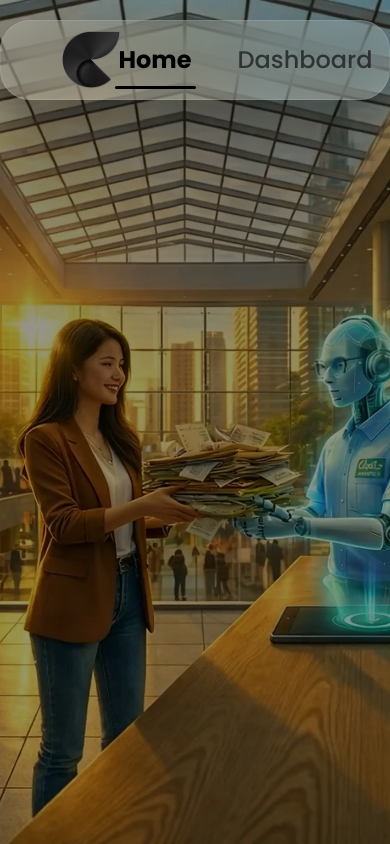
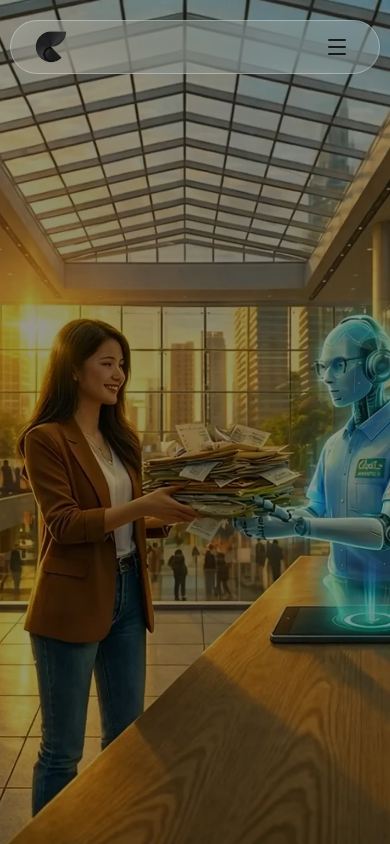
Before and after one commit to iHanzyy/clevio-ai-staff-revamp, a Next.js app: page / in a window 390 px wide. Built offline with nearby package versions, Linux system fonts and the light colour scheme.

Commit message:
Implement responsive mobile navigation with animations and update desktop active link indicator in Navbar.

```diff
--- a/src/components/layout/Navbar.tsx
+++ b/src/components/layout/Navbar.tsx
@@ -1,10 +1,12 @@
 "use client";
 
+import { useState } from "react";
 import Image from "next/image";
 import Link from "next/link";
 import { usePathname } from "next/navigation";
+import { Menu, X } from "lucide-react";
 import { cn } from "@/lib/utils";
-import { motion } from "framer-motion";
+import { motion, AnimatePresence } from "framer-motion";
 
 interface NavbarProps {
     className?: string;
@@ -12,84 +14,155 @@ interface NavbarProps {
 
 export function Navbar({ className }: NavbarProps) {
     const pathname = usePathname();
+    const [isMobileMenuOpen, setIsMobileMenuOpen] = useState(false);
+
     const isHome = pathname === "/";
     // Consider /login as the Dashboard active state for now as requested
     const isDashboard = pathname === "/login" || pathname === "/dashboard";
 
+    const navItems = [
+        { name: "Home", path: "/" },
+        { name: "Dashboard", path: "/login" },
+    ];
 
     return (
+        <>
             <nav
                 className={cn(
-                "flex items-center justify-between px-[60px]",
+                    "flex items-center justify-between px-5 py-2 md:px-6 md:py-2.5",
                     // Dimensions & Background
-                // Width: 956px (responsive: scales down on smaller screens)
-                "w-full max-w-[1000px] h-[80px]",
-                // Liquid Glass Effect (Apple Tech Elegant)
-                "bg-[#F9F6EE]/20 backdrop-blur-xl backdrop-saturate-150",
-                "border border-white/10",
-                "rounded-[30px]",
-                // Shadow (exact values from design)
-                "shadow-[0_452px_127px_0_rgba(0,0,0,0.01),0_289px_116px_0_rgba(0,0,0,0.04),0_163px_98px_0_rgba(0,0,0,0.15),0_72px_72px_0_rgba(0,0,0,0.26),0_18px_40px_0_rgba(0,0,0,0.29)]",
-                className
+                    "w-[95%] max-w-7xl h-auto min-h-[50px] md:min-h-[64px]",
+                    // Liquid Glass Effect (Apple Tech Elegant - Glassmorphism)
+                    "bg-white/20 backdrop-blur-xl backdrop-saturate-150",
+                    "border border-white/30",
+                    "rounded-full",
+                    // Shadow
+                    "shadow-[0_452px_127px_0_rgba(0,0,0,0.01),0_289px_116px_0_rgba(0,0,0,0.04),0_163px_98px_0_rgba(0,0,0,0.15)]",
+                    className,
+                    "relative z-50 transition-all duration-300"
                 )}
             >
                 {/* Logo Section */}
-            <div className="flex-shrink-0">
+                <div className="flex-shrink-0 ml-1 md:ml-2">
+                    <Link href="/" onClick={() => setIsMobileMenuOpen(false)}>
                         <Image
                             src="/clevioLogo.webp"
                             alt="Clevio Logo"
-                    width={60.054}
-                    height={62.943}
-                    style={{
-                        width: "60.054px",
-                        height: "62.943px",
-                        objectFit: "contain",
-                    }}
+                            width={32}
+                            height={34}
+                            className="w-auto h-[34px] md:h-[40px] object-contain"
                             priority
                         />
+                    </Link>
                 </div>
 
-            {/* Navigation Links */}
-            {/* Navigation Links */}
-            <div
-                className="flex justify-center items-center gap-[30px]"
-                style={{ width: "249px" }}
-            >
-                {[
-                    { name: "Home", path: "/" },
-                    { name: "Dashboard", path: "/login" }, // Use /login as dashboard link for now
-                ].map((item) => {
+                {/* Desktop Navigation */}
+                <div className="hidden md:flex justify-center items-center gap-4 mr-2">
+                    {navItems.map((item) => {
                         const isActive = pathname === item.path || (item.path === "/login" && pathname === "/dashboard");
 
                         return (
                             <Link
                                 key={item.path}
                                 href={item.path}
-                            className="relative flex flex-col items-center justify-center p-2"
+                                className="relative flex items-center justify-center px-6 py-2 rounded-full transition-all duration-300"
+                            >
+                                {/* Active State Capsule Background */}
+                                {isActive && (
+                                    <motion.div
+                                        layoutId="navbar-active-pill"
+                                        className="absolute inset-0 bg-white/40 shadow-sm rounded-full"
+                                        transition={{
+                                            type: "spring",
+                                            stiffness: 300,
+                                            damping: 25
+                                        }}
+                                    />
+                                )}
+
+                                <span className={cn(
+                                    "relative z-10 text-[15px] leading-normal font-sans font-semibold transition-colors duration-200",
+                                    isActive ? "text-black" : "text-black/60 hover:text-black"
+                                )}>
+                                    {item.name}
+                                </span>
+                            </Link>
+                        );
+                    })}
+                </div>
+
+                {/* Mobile Hamburger Menu */}
+                <div className="md:hidden mr-1">
+                    <button
+                        onClick={() => setIsMobileMenuOpen(!isMobileMenuOpen)}
+                        className="p-1.5 rounded-full hover:bg-white/20 transition-colors"
+                    >
+                        {isMobileMenuOpen ? (
+                            <X className="w-6 h-6 text-black/80" />
+                        ) : (
+                            <Menu className="w-6 h-6 text-black/80" />
+                        )}
+                    </button>
+                </div>
+            </nav>
+
+            {/* Mobile Menu Overlay (Detached Floating Card - Cekat.ai Style) */}
+            <AnimatePresence>
+                {isMobileMenuOpen && (
+                    <motion.div
+                        initial={{ opacity: 0, scale: 0.95, y: -10 }}
+                        animate={{ opacity: 1, scale: 1, y: 0 }}
+                        exit={{ opacity: 0, scale: 0.95, y: -10 }}
+                        transition={{
+                            type: "spring",
+                            stiffness: 350,
+                            damping: 25
+                        }}
+                        className="fixed left-0 right-0 z-[49] px-6 md:px-8 pointer-events-none"
+                        style={{ top: "75px" }} // Positioned just below the navbar (approx 50px + 25px gap)
+                    >
+                        {/* Card Container */}
+                        <div className="w-[95%] max-w-7xl mx-auto pointer-events-auto mt-2">
+                            <div className={cn(
+                                "flex flex-col w-full rounded-[2rem] overflow-hidden",
+                                // Adjusted Glassmorphism - Slightly more transparent to optically match top navbar
+                                "bg-white/15 backdrop-blur-xl backdrop-saturate-150",
+                                "border border-white/20",
+                                "shadow-[0_20px_40px_-10px_rgba(0,0,0,0.1)]"
+                            )}>
+
+                                {/* Menu Items */}
+                                <div className="flex flex-col p-3 space-y-2">
+                                    {navItems.map((item) => {
+                                        const isActive = pathname === item.path || (item.path === "/login" && pathname === "/dashboard");
+                                        return (
+                                            <Link
+                                                key={item.path}
+                                                href={item.path}
+                                                onClick={() => setIsMobileMenuOpen(false)}
+                                                className={cn(
+                                                    "flex items-center justify-between px-6 py-4 rounded-[1.5rem] transition-all duration-200 group",
+                                                    isActive
+                                                        ? "bg-white/60 shadow-sm"
+                                                        : "hover:bg-white/30"
+                                                )}
                                             >
                                                 <span className={cn(
-                                "text-[24px] leading-normal font-sans transition-colors duration-300",
-                                isActive ? "text-black font-bold" : "text-black/60 font-medium hover:text-black"
+                                                    "text-lg font-medium",
+                                                    isActive ? "text-black font-semibold" : "text-black/70"
                                                 )}>
                                                     {item.name}
                                                 </span>
 
-                            {/* Animated Underline */}
-                            {isActive && (
-                                <motion.div
-                                    layoutId="navbar-underline"
-                                    className="absolute top-full w-[81px] h-[3px] bg-black rounded-[30px]"
-                                    transition={{
-                                        type: "spring",
-                                        stiffness: 500,
-                                        damping: 30
-                                    }}
-                                />
-                            )}
                                             </Link>
                                         );
                                     })}
                                 </div>
-        </nav>
+                            </div>
+                        </div>
+                    </motion.div>
+                )}
+            </AnimatePresence>
+        </>
     );
 }
```
Lines whose indentation alone changed are shown as unchanged.
